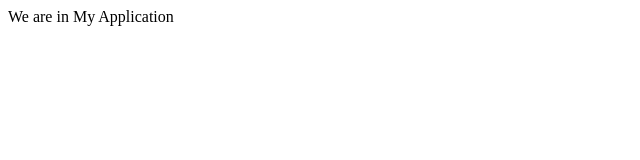
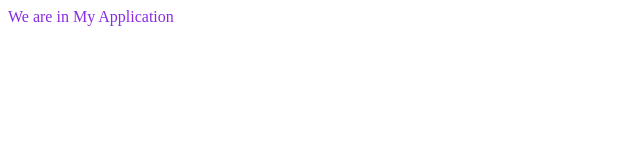
Before and after one commit to HarshitaJagdish/resourceTracker, a plain HTML site: page index.html in a window 1280 px wide. Shown: the whole page, without its empty margins (0-640 px from the left). Drawn offline with Linux system fonts and the light colour scheme.

Commit message:
feature1

```diff
--- a/index.html
+++ b/index.html
@@ -7,7 +7,7 @@
 </head>
 
 <body>
-    <p>We are in My Application</p>
+    <p style="color:blueviolet">We are in My Application</p>
 </body>
 
 </html>
```
